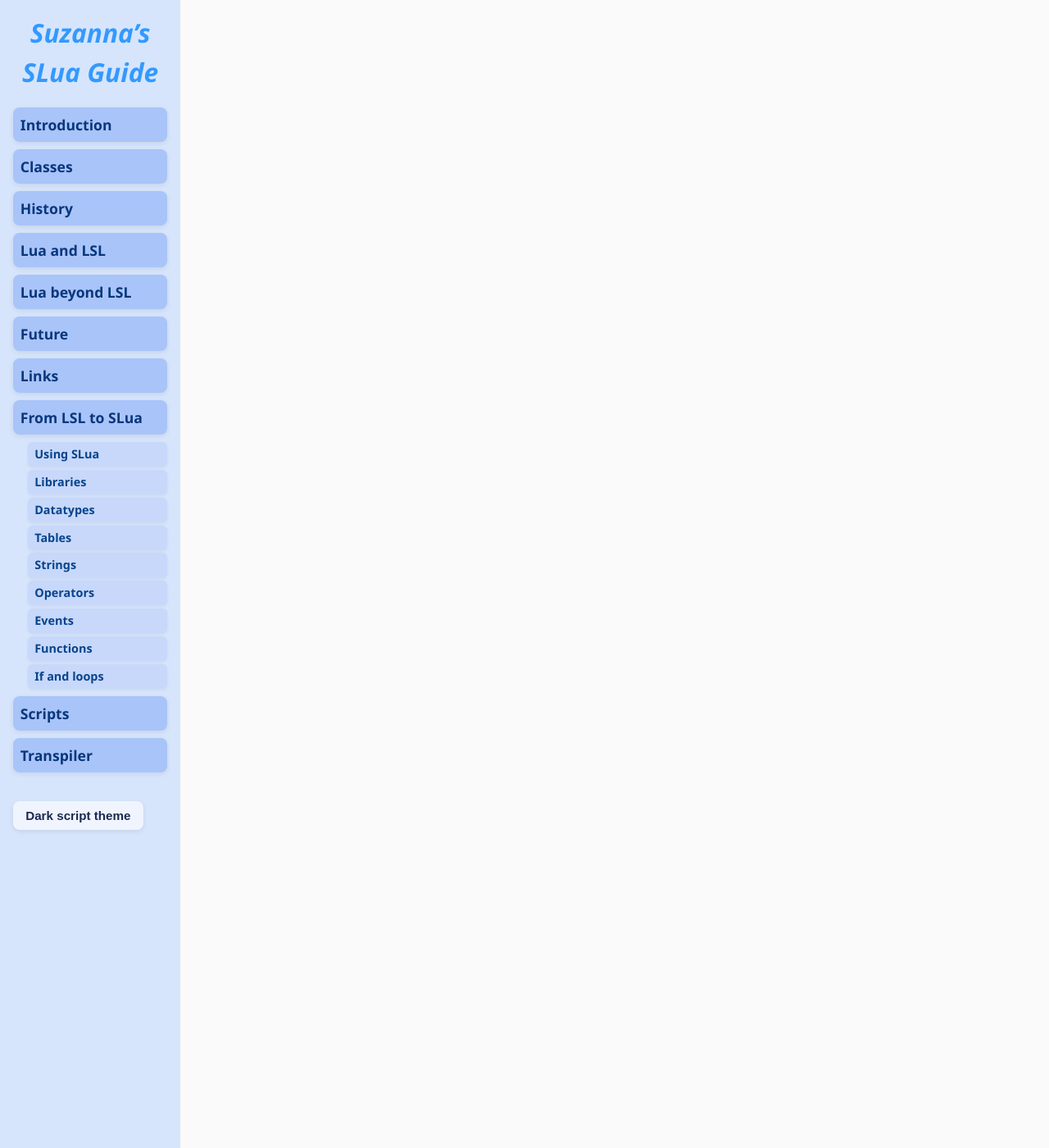
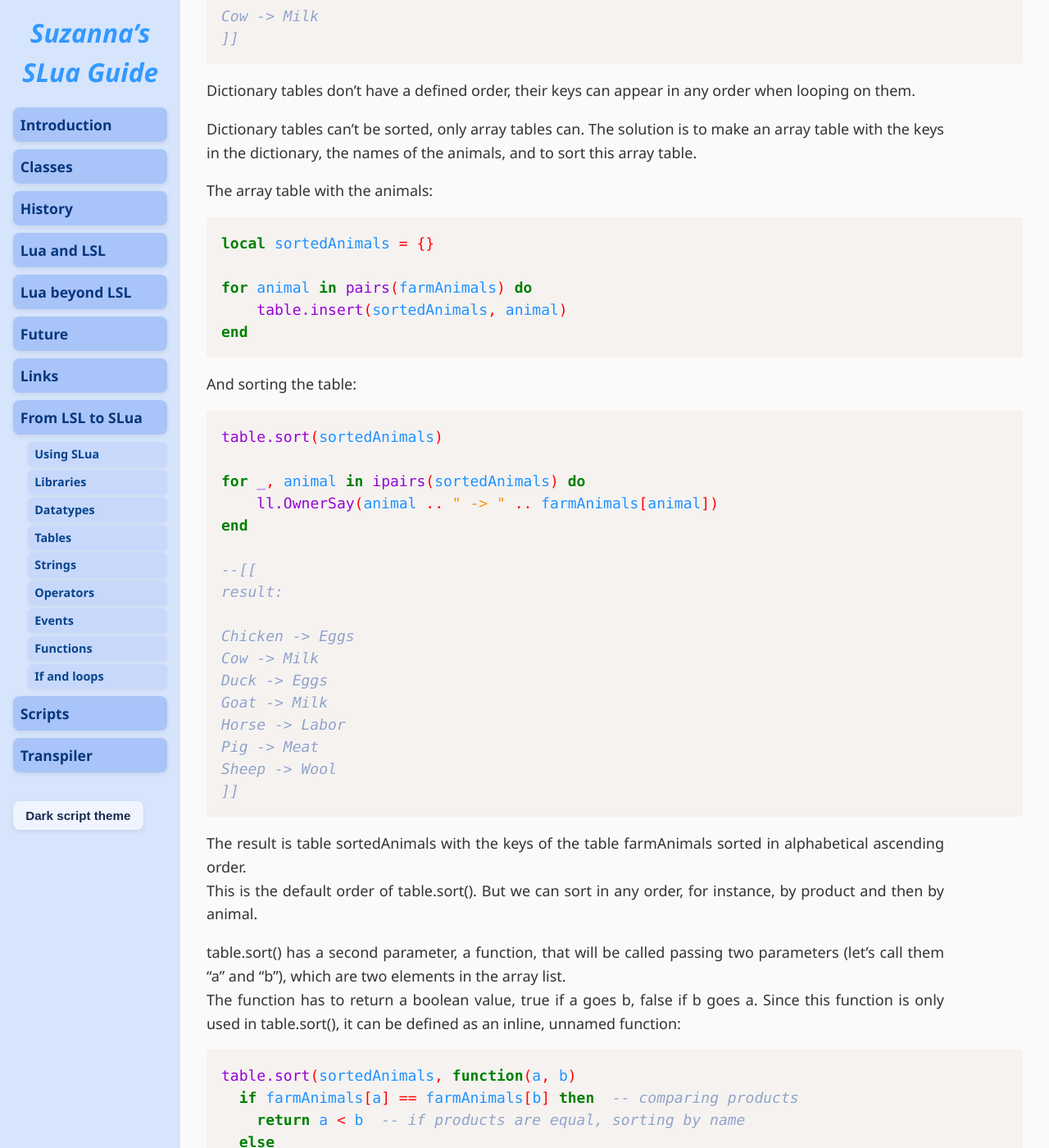
Before and after one commit to Suzanna-Linn/slua, a Jekyll site: the page built from docs/moving-lists.md, in a window 1280 px wide and 1400 px high, scrolled down 7561 px. Shown: the whole window at 82% size. Built offline with Jekyll 4.4.1, drawn with Linux system fonts in a browser that asks for light colours; nearby versions of some CDN libraries; our own code applies the rules of GitHub Pages for plain Markdown files; comment, search, counter and statistics services are not loaded; some of the changed text lies outside the part shown.

Commit message:
Update moving-lists.md

```diff
--- a/docs/moving-lists.md
+++ b/docs/moving-lists.md
@@ -191,3 +191,92 @@ Comparing with not equal is a bit more tricky, in LSL <code class="language-lsl"
 
 And the LSL alternative to llGetListLength(), <code class="language-lsl">integer len = list1 != [];</code>, is:
 - <code class="language-slua">local len = #table1</code>
+
+
+## Sorting tables
+
+As a example let's use a table of farm animals and their products:
+<pre class="language-slua"><code class="language-slua">local farmAnimals = {
+	Cow = "Milk",
+	Chicken = "Eggs",
+	Sheep = "Wool",
+	Pig = "Meat",
+	Goat = "Milk",
+	Duck = "Eggs",
+	Horse = "Labor",
+}
+
+for animal, product in pairs(farmAnimals) do
+	ll.OwnerSay(animal .. " -> " .. product)
+end
+
+--[[
+result:
+
+Chicken -> Eggs
+Pig -> Meat
+Duck -> Eggs
+Sheep -> Wool
+Goat -> Milk
+Horse -> Labor
+Cow -> Milk
+]]</code></pre>
+
+Dictionary tables don't have a defined order, their keys can appear in any order when looping on them.
+
+Dictionary tables can't be sorted, only array tables can. The solution is to make an array table with the keys in the dictionary, the names of the animals, and to sort this array table.
+
+The array table with the animals:
+<pre class="language-slua"><code class="language-slua">local sortedAnimals = {}
+
+for animal in pairs(farmAnimals) do
+	table.insert(sortedAnimals, animal)
+end</code></pre>
+
+And sorting the table:
+<pre class="language-slua"><code class="language-slua">table.sort(sortedAnimals)
+
+for _, animal in ipairs(sortedAnimals) do
+	ll.OwnerSay(animal .. " -> " .. farmAnimals[animal])
+end
+
+--[[
+result:
+
+Chicken -> Eggs
+Cow -> Milk
+Duck -> Eggs
+Goat -> Milk
+Horse -> Labor
+Pig -> Meat
+Sheep -> Wool
+]]</code></pre>
+
+The result is table sortedAnimals with the keys of the table farmAnimals sorted in alphabetical ascending order.
+This is the default order of table.sort(). But we can sort in any order, for instance, by product and then by animal.
+
+table.sort() has a second parameter, a function, that will be called passing two parameters (let's call them "a" and "b"), which are two elements in the array list.
+The function has to return a boolean value, true if a goes b, false if b goes a. Since this function is only used in table.sort(), it can be defined as an inline, unnamed function:
+<pre class="language-slua"><code class="language-slua">table.sort(sortedAnimals, function(a, b)
+  if farmAnimals[a] == farmAnimals[b] then  -- comparing products
+  	return a < b  -- if products are equal, sorting by name
+  else
+  	return farmAnimals[a] < farmAnimals[b]  -- sorting by product
+  end
+end)
+
+for _, animal in ipairs(sortedAnimals) do
+	ll.OwnerSay(farmAnimals[animal] .. " <- " .. animal)
+end
+
+--[[
+result:
+
+Eggs <- Chicken
+Eggs <- Duck
+Labor <- Horse
+Meat <- Pig
+Milk <- Cow
+Milk <- Goat
+Wool <- Sheep
+]]</code></pre>
```
